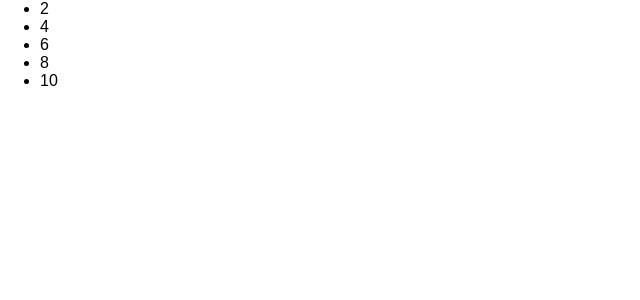
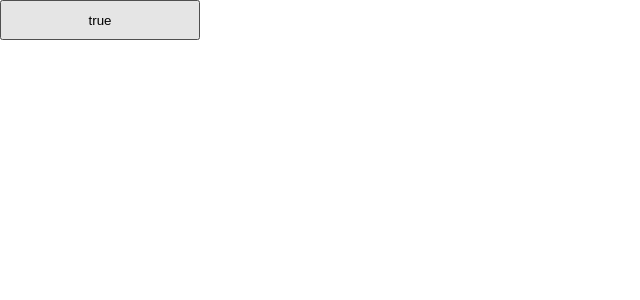
Before and after one commit to Aucdmn/React-learing, a React (Create React App) app in the folder my-app/: page / in a window 1280 px wide. Shown: the top 300 px of the page, without its empty margins (0-640 px from the left). Built offline with nearby package versions, Linux system fonts and the light colour scheme.

Commit message:
Update index.jsx

```diff
--- a/my-app/src/index.jsx
+++ b/my-app/src/index.jsx
@@ -1,5 +1,5 @@
 import React from 'react';
-import ReactDOM from 'react-dom';
+import ReactDOM, { render } from 'react-dom';
 import './index.css';
 
 // 计时器
@@ -178,20 +178,56 @@ import './index.css';
 // );
 
 // 数字列表
-function NumberList(props) {
-  const numbers = props.numbers;
-  const listItems = numbers.map((number) =>
-    <li key = {number.toString()}>
-      {number}
-    </li>
-  );
-  return (
-    <ul>{listItems}</ul>
-  );
+// function NumberList(props) {
+//   const numbers = props.numbers;
+//   const listItems = numbers.map((number) =>
+//     <li key = {number.toString()}>
+//       {number}
+//     </li>
+//   );
+//   return (
+//     <ul>{listItems}</ul>
+//   );
+// }
+
+// const numbers = [2, 4, 6, 8, 10];
+// ReactDOM.render(
+//   <NumberList numbers={numbers} />,
+//   document.getElementById("root")
+// );
+
+// 测试 state + 运算符
+
+class Test extends React.Component{
+  constructor(props) {
+    super(props);
+    this.state = {dStatus: false};
+    // this.state = this.state.bind(this)
+    // const dStatus = this.state.dStatus;
+    this.handleChange = this.handleChange.bind(this);
+  }
+
+  handleChange = () => {
+    this.setState({
+      dStatus: !this.dStatus,
+    })
+    alert("changed");
+  }
+
+  handleAlert = () => {
+    alert("666");
+  }
+
+  render() {
+    return (
+      <div className = "right">
+        <button onClick = {this.handleChange}>{this.dStatus ? "false" : "true"}</button>
+      </div>
+    )
+  }
 }
 
-const numbers = [2, 4, 6, 8, 10];
 ReactDOM.render(
-  <NumberList numbers={numbers} />,
+  <Test />,
   document.getElementById("root")
 );
```
